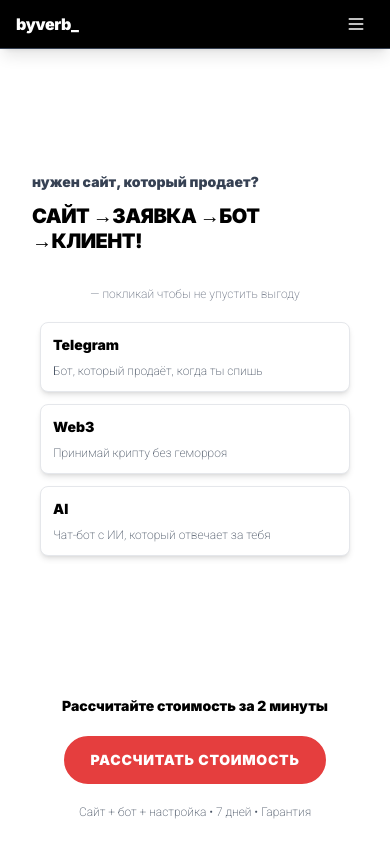
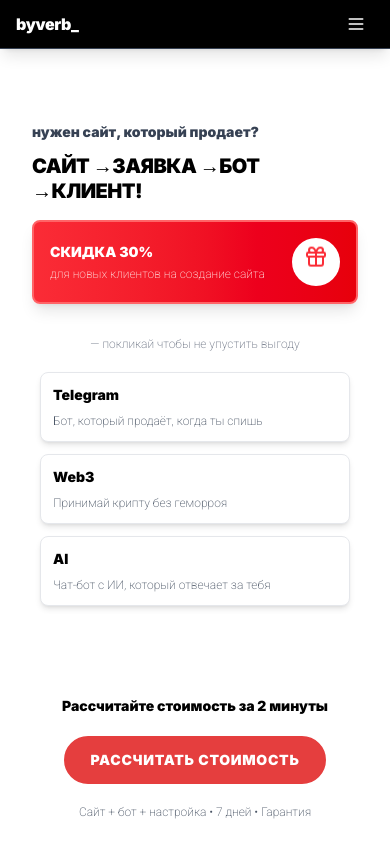
Before and after one commit to verbitsky-vladislav/byverb-landing, a Next.js app: page / in a window 390 px wide. Shown: the top 844 px of the page. Built offline with nearby package versions, Linux system fonts and the light colour scheme.

Commit message:
small update

```diff
--- a/src/components/HeroBlock.tsx
+++ b/src/components/HeroBlock.tsx
@@ -1,6 +1,7 @@
 'use client';
 
 import { useEffect, useState } from 'react';
+import { Gift } from 'lucide-react';
 import ExpandableCards from './ExpandableCards';
 
 export default function HeroBlock() {
@@ -129,6 +130,27 @@ export default function HeroBlock() {
                   isLoaded ? 'opacity-100 scale-100' : 'opacity-0 scale-95'
                 }`}>
                   <div className="text-xs font-inter-black text-black">23%</div>
+                </div>
+              </div>
+            </div>
+
+            {/* Блок скидки 30% для новых клиентов - только на мобильных */}
+            <div className={`xl:hidden mb-4 transition-all duration-700 ease-out delay-650 ${
+              isLoaded ? 'opacity-100 translate-y-0 scale-100' : 'opacity-0 translate-y-6 scale-95'
+            }`}>
+              <div className="bg-gradient-to-r from-red-500 to-red-600 rounded-lg p-4 shadow-lg border-2 border-red-400">
+                <div className="flex items-center justify-between">
+                  <div className="flex-1">
+                    <div className="text-white font-inter-black text-sm xs:text-base md:text-lg mb-1">
+                      СКИДКА 30%
+                    </div>
+                    <div className="text-red-100 font-roboto-light text-xs xs:text-sm">
+                      для новых клиентов на создание сайта
+                    </div>
+                  </div>
+                  <div className="flex items-center justify-center w-12 h-12 xs:w-14 xs:h-14 md:w-16 md:h-16 bg-white rounded-full">
+                    <Gift className="text-red-500 w-6 h-6 xs:w-7 xs:h-7 md:w-8 md:h-8 animate-bounce" />
+                  </div>
                 </div>
               </div>
             </div>
```
